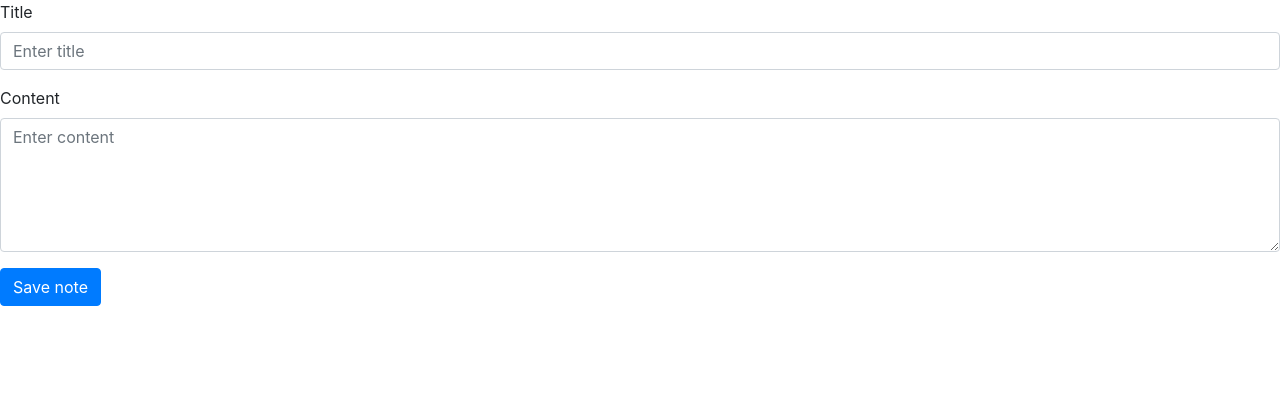
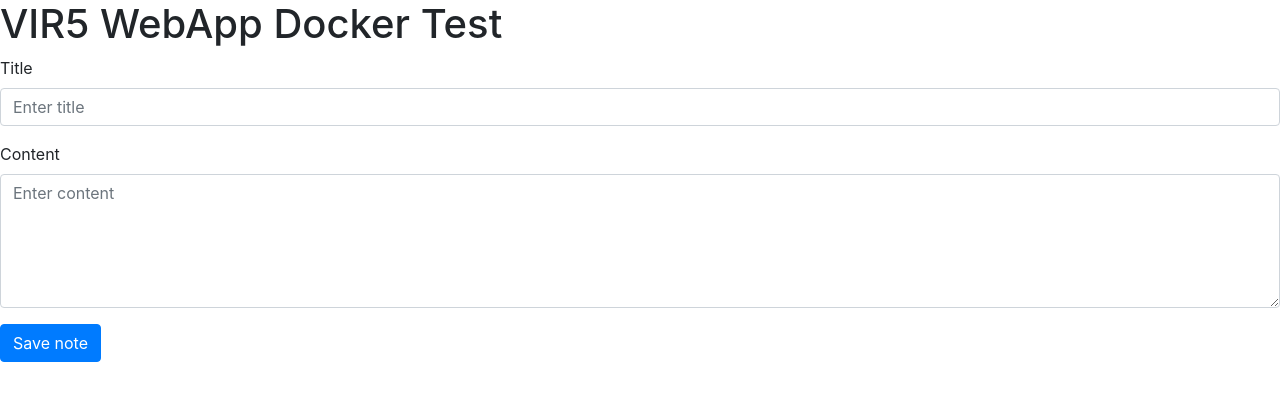
Before and after one commit to heseltime/VIR5, a plain HTML site: page ue3/NotesWebApp/index.html in a window 1280 px wide. Drawn offline with Linux system fonts and the light colour scheme; no server answers.

Commit message:
Ex2 part 1

```diff
--- a/ue3/NotesWebApp/index.html
+++ b/ue3/NotesWebApp/index.html
@@ -31,6 +31,7 @@
 
 <body>
     <div id="notesView">
+        <h1>VIR5 WebApp Docker Test</h1>
         <div class="card-columns" data-bind="foreach: notes">
             <div class="card">
                 <div class="card-body">
```
Also changed, not shown: 1 other file.
